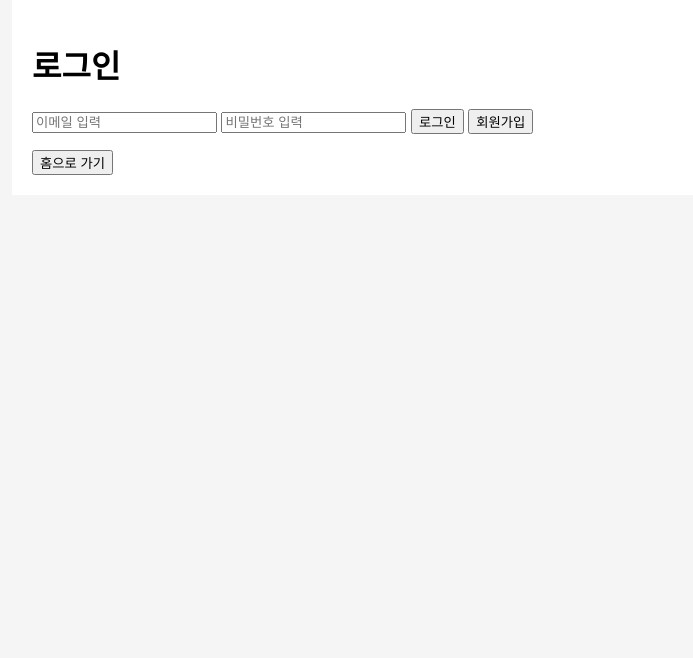
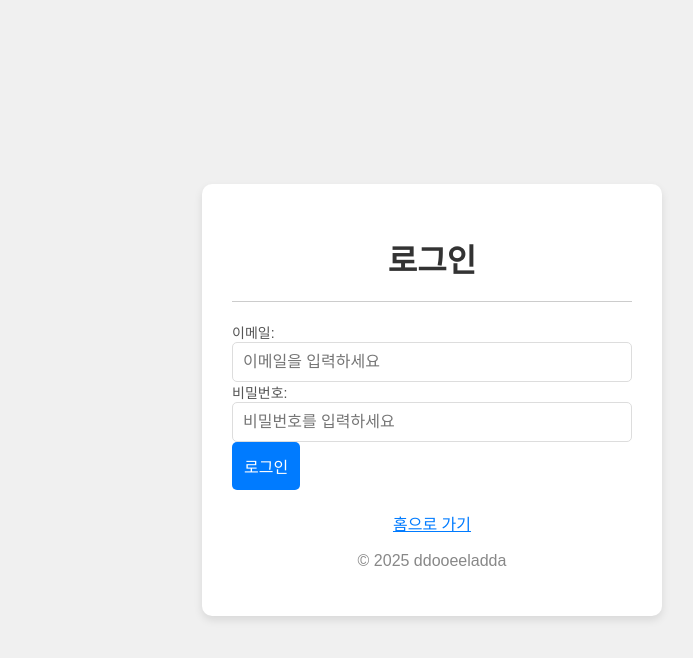
Before and after one commit to DDOOEELADDA/ddooeeladda.github.io, a plain HTML site: page login.html in a window 1280 px wide. Shown: the whole page, without its empty margins (208-901 px from the left). Drawn offline with Linux system fonts and the light colour scheme.

Commit message:
Update login.html

```diff
--- a/login.html
+++ b/login.html
@@ -1,74 +1,160 @@
 <!DOCTYPE html>
 <html lang="ko">
 <head>
-  <meta charset="UTF-8">
-  <meta name="viewport" content="width=device-width, initial-scale=1.0">
+  <meta charset="UTF-8" />
+  <meta name="viewport" content="width=device-width, initial-scale=1.0" />
   <title>로그인</title>
   <link rel="stylesheet" href="style.css" />
+  <style>
+    body {
+      font-family: 'Arial', sans-serif;
+      background-color: #f0f0f0;
+      margin: 0;
+      padding: 0;
+      display: flex;
+      justify-content: center;
+      align-items: center;
+      height: 100vh;
+    }
+
+    .container {
+      background-color: white;
+      padding: 30px;
+      border-radius: 10px;
+      box-shadow: 0 4px 8px rgba(0, 0, 0, 0.1);
+      width: 100%;
+      max-width: 400px;
+    }
+
+    header h1 {
+      text-align: center;
+      color: #333;
+      margin-bottom: 20px;
+    }
+
+    .login-form {
+      display: flex;
+      flex-direction: column;
+      gap: 20px;
+    }
+
+    .login-form label {
+      font-size: 14px;
+      color: #555;
+    }
+
+    .login-form input {
+      padding: 10px;
+      font-size: 16px;
+      border: 1px solid #ddd;
+      border-radius: 5px;
+      width: 100%;
+      box-sizing: border-box;
+    }
+
+    .login-form button {
+      padding: 12px;
+      background-color: #007bff;
+      color: white;
+      font-size: 16px;
+      border: none;
+      border-radius: 5px;
+      cursor: pointer;
+      transition: background-color 0.3s;
+    }
+
+    .login-form button:hover {
+      background-color: #0056b3;
+    }
+
+    footer {
+      margin-top: 20px;
+      text-align: center;
+    }
+
+    footer button {
+      background: none;
+      border: none;
+      color: #007bff;
+      font-size: 16px;
+      cursor: pointer;
+      text-decoration: underline;
+    }
+
+    footer button:hover {
+      color: #0056b3;
+    }
+  </style>
 </head>
 <body>
   <div class="container">
-    <h1>로그인</h1>
+    <header>
+      <h1>로그인</h1>
+    </header>
 
-    <input type="email" id="email" placeholder="이메일 입력" required>
-    <input type="password" id="password" placeholder="비밀번호 입력" required>
+    <main>
+      <section class="login-form">
+        <form id="login-form">
+          <div>
+            <label for="email">이메일:</label>
+            <input type="email" id="email" required placeholder="이메일을 입력하세요" />
+          </div>
+          <div>
+            <label for="password">비밀번호:</label>
+            <input type="password" id="password" required placeholder="비밀번호를 입력하세요" />
+          </div>
+          <button type="submit">로그인</button>
+        </form>
+      </section>
+    </main>
 
-    <button onclick="login()">로그인</button>
-    <button onclick="signUp()">회원가입</button>
-
-    <p id="message"></p>
-
-    <button onclick="goHome()">홈으로 가기</button>
+    <footer>
+      <button onclick="goHome()">홈으로 가기</button> <!-- 홈으로 가는 버튼 -->
+      <p>&copy; 2025 ddooeeladda</p>
+    </footer>
   </div>
 
   <script type="module">
-    // Firebase SDK 불러오기
     import { initializeApp } from "https://www.gstatic.com/firebasejs/11.6.1/firebase-app.js";
-    import { getAuth, signInWithEmailAndPassword, createUserWithEmailAndPassword } from "https://www.gstatic.com/firebasejs/11.6.1/firebase-auth.js";
+    import { getAuth, signInWithEmailAndPassword } from "https://www.gstatic.com/firebasejs/11.6.1/firebase-auth.js";
 
     // Firebase 설정
     const firebaseConfig = {
-      apiKey: "너의-API-KEY",
-      authDomain: "너의-authDomain",
-      projectId: "너의-projectId",
-      storageBucket: "너의-storageBucket",
-      messagingSenderId: "너의-messagingSenderId",
-      appId: "너의-appId",
-      measurementId: "너의-measurementId"
+      apiKey: "AIzaSyA0nV1kSuJFiMDM9WV2vDAqGiXp6jPcsm4",
+      authDomain: "hogboxing-35911.firebaseapp.com",
+      projectId: "hogboxing-35911",
+      storageBucket: "hogboxing-35911.firebasestorage.app",
+      messagingSenderId: "911173936135",
+      appId: "1:911173936135:web:a34c9c81ab4ce23645f6a2",
+      measurementId: "G-FJPPNS2QQN"
     };
 
+    // Firebase 앱 초기화
     const app = initializeApp(firebaseConfig);
     const auth = getAuth(app);
 
-    // 로그인 함수
-    async function login() {
+    // 로그인 처리
+    const loginForm = document.getElementById('login-form');
+    loginForm.addEventListener('submit', async (e) => {
+      e.preventDefault(); // 폼 제출 시 페이지 새로고침 방지
+
       const email = document.getElementById('email').value;
       const password = document.getElementById('password').value;
+
       try {
-        await signInWithEmailAndPassword(auth, email, password);
-        document.getElementById('message').textContent = "로그인 성공!";
-        // 로그인 성공하면 원하는 곳으로 이동
-        window.location.href = "board.html";
+        const userCredential = await signInWithEmailAndPassword(auth, email, password);
+        alert("로그인 성공!");
+        window.location.href = "board.html"; // 로그인 후 게시판 페이지로 이동
       } catch (error) {
-        document.getElementById('message').textContent = "로그인 실패: " + error.message;
+        const errorCode = error.code;
+        const errorMessage = error.message;
+        alert(`오류: ${errorMessage}`); // 오류 메시지 출력
       }
-    }
+    });
 
-    // 회원가입 함수
-    async function signUp() {
-      const email = document.getElementById('email').value;
-      const password = document.getElementById('password').value;
-      try {
-        await createUserWithEmailAndPassword(auth, email, password);
-        document.getElementById('message').textContent = "회원가입 성공! 이제 로그인해보세요.";
-      } catch (error) {
-        document.getElementById('message').textContent = "회원가입 실패: " + error.message;
-      }
-    }
-
-    // 홈으로 가기
+    // 홈으로 이동하는 함수 정의
     function goHome() {
-      window.location.href = "index.html";
+      window.location.href = "index.html"; // 홈으로 이동
     }
   </script>
 </body>
```
